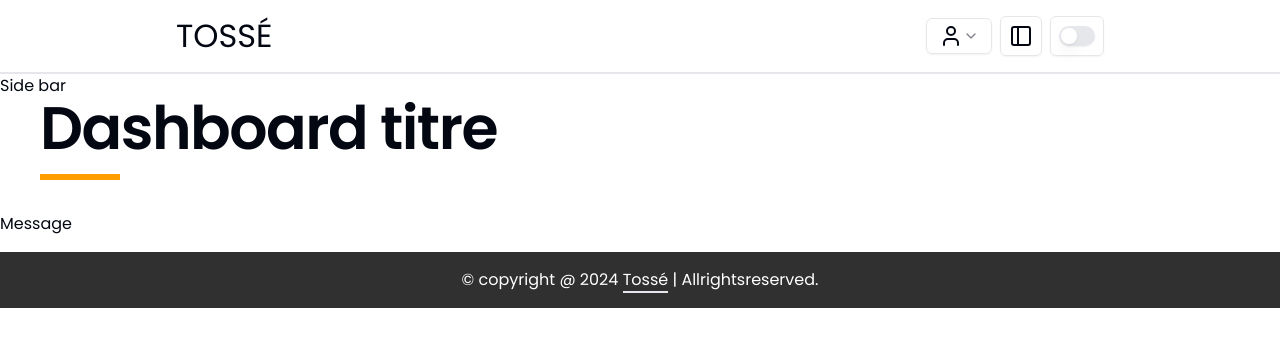
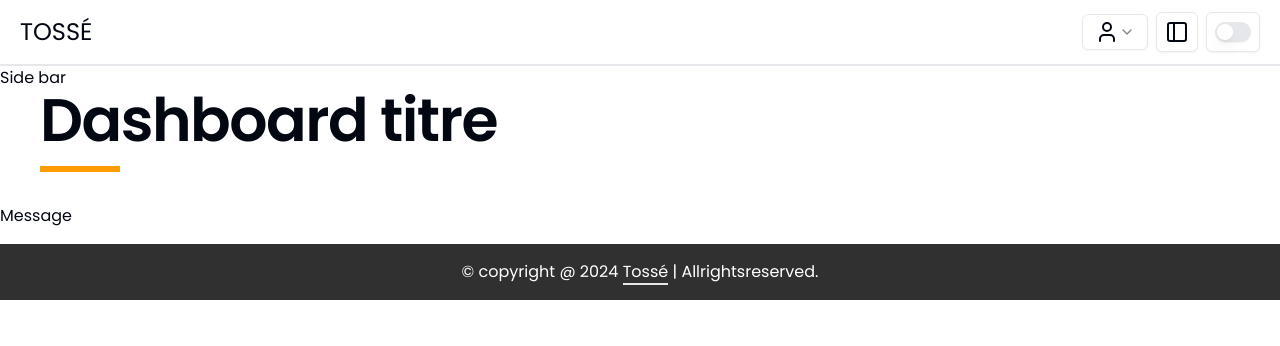
Before and after one commit to tossemoro/tosse-backoffice, a Next.js app: page / in a window 1280 px wide. Shown: the top 346 px of the page. Built offline with nearby package versions, Linux system fonts and the light colour scheme.

Commit message:
ajout du composant app-container dans header et changment du primary color dans global.css par la couleur primaire orange

```diff
--- a/app/globals.css
+++ b/app/globals.css
@@ -18,7 +18,7 @@
     --card-foreground: 224 71.4% 4.1%;
     --popover: 0 0% 100%;
     --popover-foreground: 224 71.4% 4.1%;
-    --primary: 220.9 39.3% 11%;
+    --primary: 37, 100%, 50%;
     --primary-foreground: 210 20% 98%;
     --secondary: 220 14.3% 95.9%;
     --secondary-foreground: 220.9 39.3% 11%;
--- a/components/global/header.tsx
+++ b/components/global/header.tsx
@@ -11,21 +11,17 @@ import {
 } from "@/components/ui/select";
 import { useTheme } from "next-themes";
 import { FC } from "react";
+import { AppContainer } from "./app-container";
 
-type HeaderProps = {
-    isDarkMode?: boolean;
-};
-
-export const Header: FC<HeaderProps> = ({ isDarkMode }) => {
+export const Header: FC = () => {
     const { theme, setTheme } = useTheme();
 
     return (
         <header
-            className={`border-b-2 text-[1rem] py-3 ${isDarkMode ? "bg-gray-800 text-white" : ""
-                }`}
+            className={`border-b-2 py-3 `}
         >
-            <div className="flex justify-between items-center sm:mx-44">
-                <Link href="/" className="text-[2rem] uppercase">
+            <AppContainer className="flex justify-between items-center">
+                <Link href="/" className="text-2xl uppercase">
                     Tossé
                 </Link>
                 <div className="flex items-center gap-2">
@@ -55,7 +51,7 @@ export const Header: FC<HeaderProps> = ({ isDarkMode }) => {
                         <Switch id="airplane-mode"  onClick={() => setTheme(theme === "dark" ? "light" : "dark")}/>
                     </div>
                 </div>
-            </div>
+            </AppContainer>
         </header>
     );
 };
```
